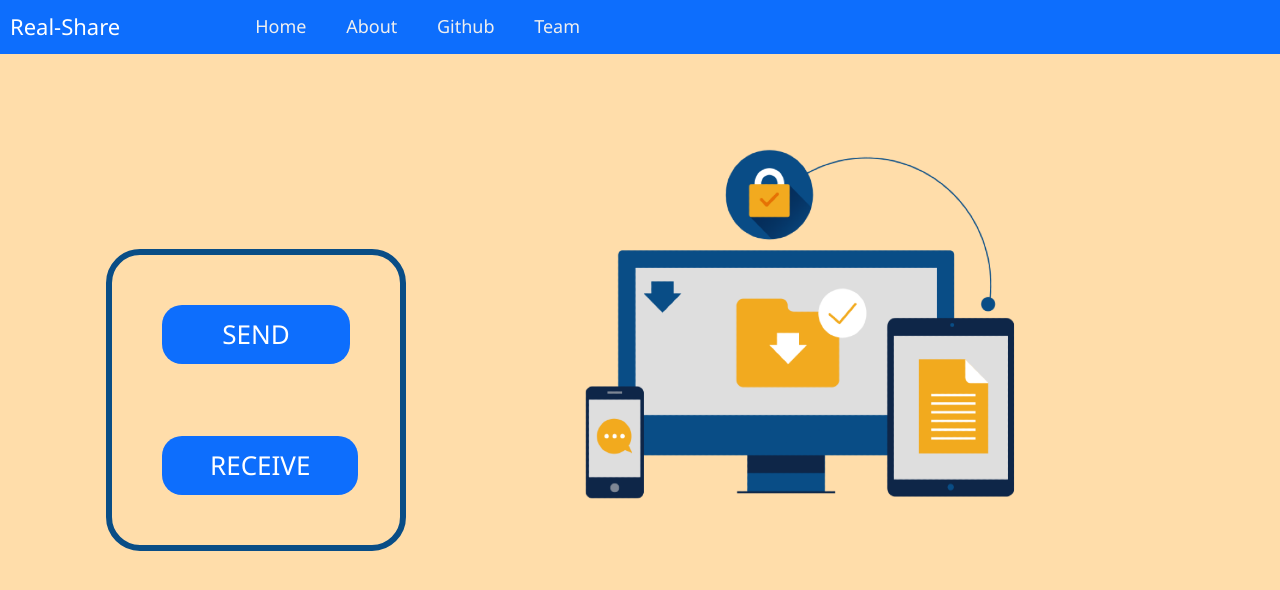
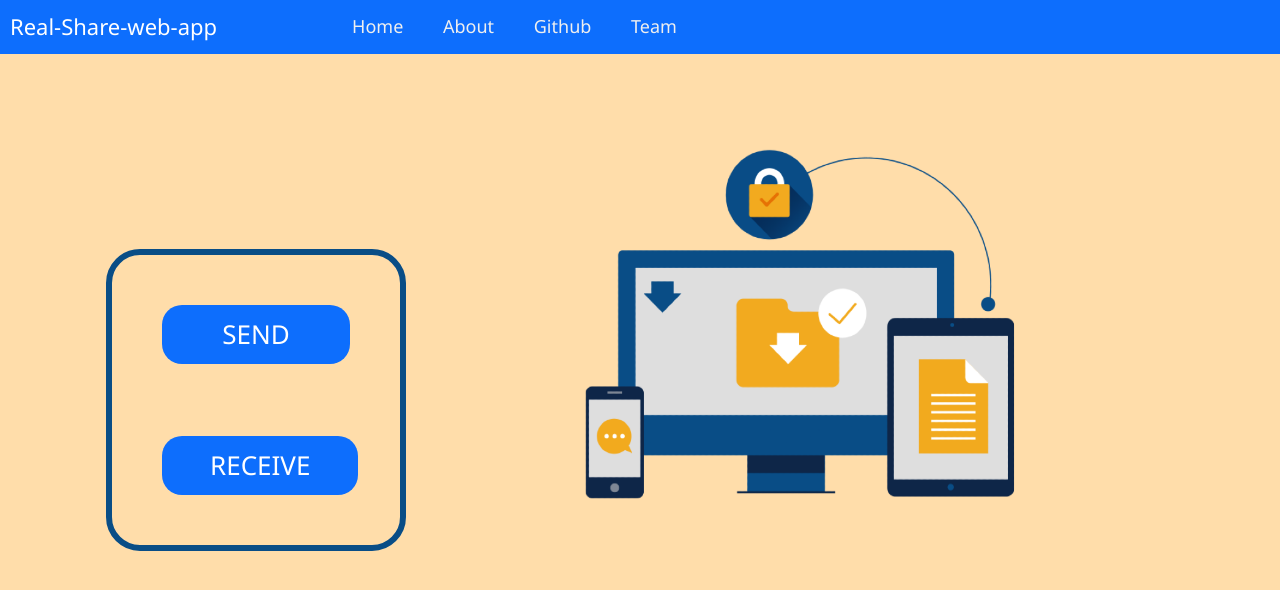
Before and after one commit to jayvardhan2111/real-time-file-sharing, a website: page public/index.html in a window 1280 px wide. Drawn offline with nearby package versions, Linux system fonts and the light colour scheme.

Commit message:
Update index.html

```diff
--- a/public/index.html
+++ b/public/index.html
@@ -17,7 +17,7 @@
       <input type="checkbox" id="nav-check" />
       <div class="nav-header">
         <div class="nav-title">
-          Real-Share
+          Real-Share-web-app
         </div>
       </div>
       <div class="nav-btn">
```
